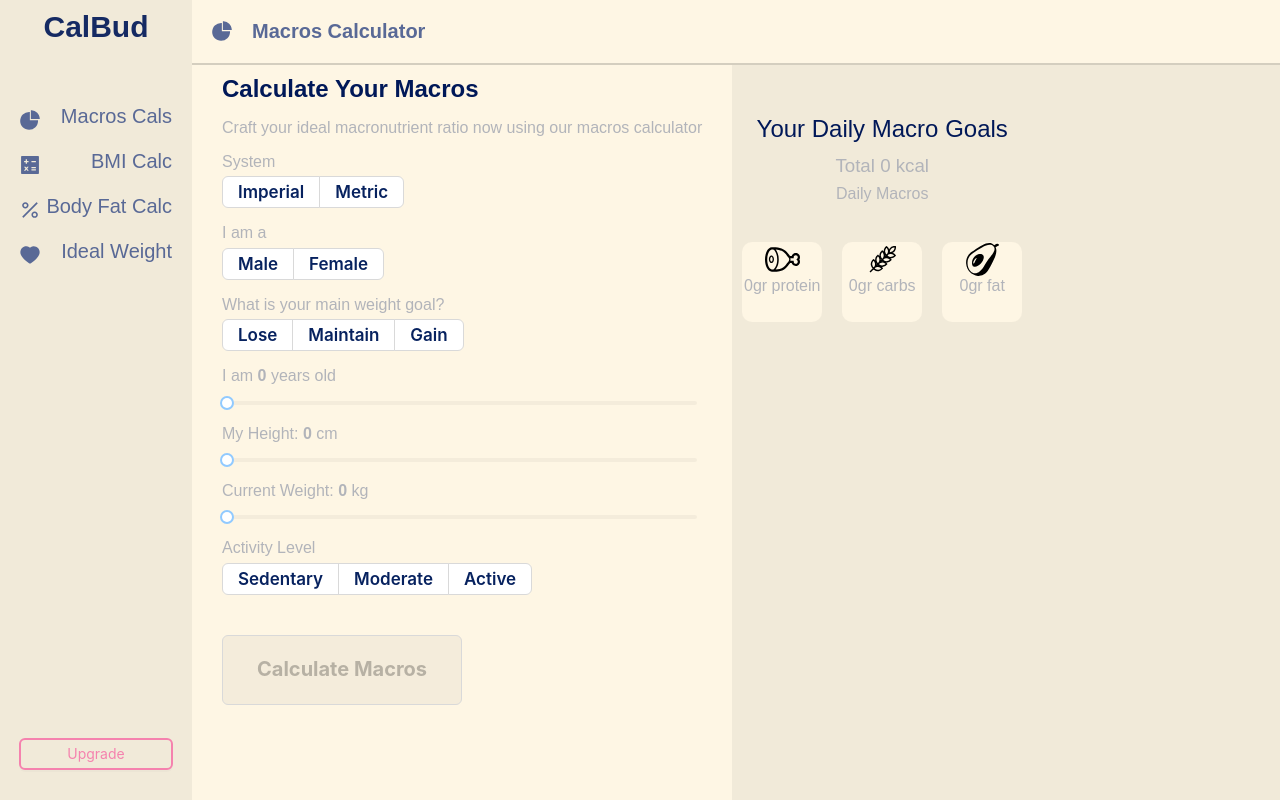
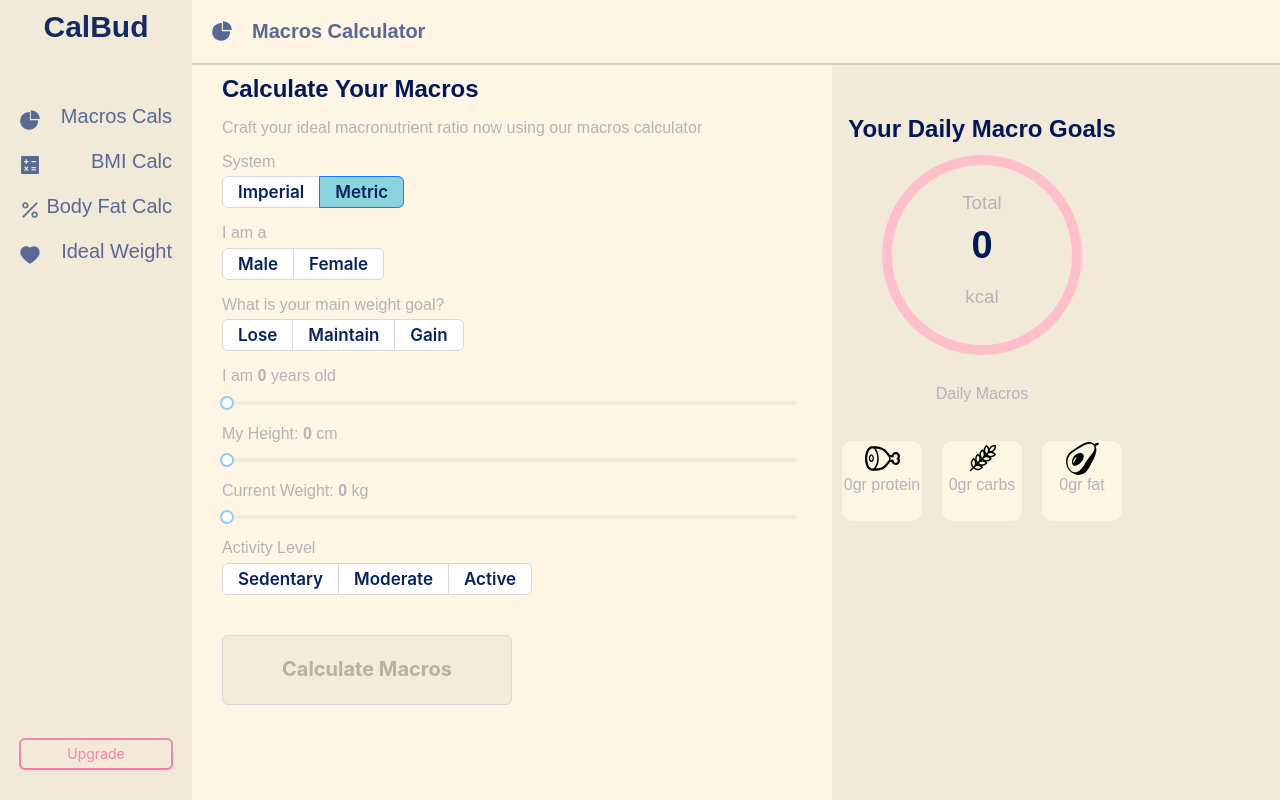
Before and after one commit to berkbozok/calBudDev, a Next.js app: page / in a window 1280 px wide. Built offline with nearby package versions, Linux system fonts and the light colour scheme.

Commit message:
right side improved

```diff
--- a/src/pages/index.tsx
+++ b/src/pages/index.tsx
@@ -73,11 +73,11 @@ export default function Home() {
       bmr = 88.36 + 13.4 * weight + 4.8 * height - 5.7 * age;
       BmrValueComputation = parseInt(bmr.toFixed(0)) * activityLevel * goal;
 
-      setBmrValue(BmrValueComputation);
+      setBmrValue(Math.floor(BmrValueComputation));
     } else {
       bmr = 447.6 + 9.2 * weight + 3.1 * height - 4.3 * age;
       BmrValueComputation = parseInt(bmr.toFixed(0)) * activityLevel * goal;
-      setBmrValue(BmrValueComputation);
+      setBmrValue(Math.floor(BmrValueComputation));
     }
 
     const proteinIntake = Number(
@@ -174,7 +174,7 @@ export default function Home() {
               </p>
               <div>
                 <p>System</p>
-                <Radio.Group onChange={(e) => {}}>
+                <Radio.Group defaultValue="metric" onChange={(e) => {}}>
                   <Radio.Button value="imperial">Imperial</Radio.Button>
                   <Radio.Button value="metric">Metric</Radio.Button>
                 </Radio.Group>
@@ -242,7 +242,12 @@ export default function Home() {
             </div>
             <div className="daily-macro-title">
               <h2 className="right-side-title">Your Daily Macro Goals</h2>
-              <h3>Total {BmrValue} kcal</h3>
+              <div className="circle">
+                <h3>Total </h3>
+                <h3 className="bmr"> {BmrValue} </h3>
+                <h3> kcal</h3>
+              </div>
+
               <h4>Daily Macros</h4>
               <div className="daily-macro-value">
                 <div className="macro-value-div">
--- a/src/styles/globals.css
+++ b/src/styles/globals.css
@@ -137,6 +137,7 @@ p {
 
 .right-side-title {
   color: #001858;
+  font-weight: 740;
 }
 
 .daily-macro-value {
@@ -163,7 +164,7 @@ p {
 .nav-bar {
   background-color: #f1ead9;
   height: 100vh;
-  width: 15vw !important;
+  width: 20vw !important;
   position: relative;
 }
 
@@ -254,6 +255,7 @@ p {
   background-color: #fef6e4;
   height: 100vh;
   padding: 10px 30px 10px 30px;
+  width: 50vw;
 }
 
 .ant-radio-button-wrapper-checked {
@@ -275,6 +277,9 @@ p {
   color: #1677ff;
   background: #ffffff;
   border-color: transparent !important;
+
+  width: 100px;
+  text-align: center;
 }
 
 :where(
@@ -284,3 +289,48 @@ p {
   )::before {
   background-color: transparent !important;
 }
+
+:where(
+    .css-dev-only-do-not-override-mxhywb
+  ).ant-radio-button-wrapper:last-child {
+  border-start-end-radius: 6px;
+  border-end-end-radius: 6px;
+  width: 100px;
+  text-align: center;
+}
+
+:where(
+    .css-dev-only-do-not-override-mxhywb
+  ).ant-radio-button-wrapper:first-child {
+  border-inline-start: 1px solid #d9d9d9;
+  border-start-start-radius: 6px;
+  border-end-start-radius: 6px;
+  width: 100px;
+  text-align: center;
+}
+
+.circle {
+  width: 200px; /* change to your preferred width */
+  height: 200px; /* change to your preferred height */
+  border: 10px solid pink; /* change to your preferred color and thickness */
+  border-radius: 50%; /* make the element a circle */
+  box-sizing: border-box;
+  text-align: center;
+  line-height: 200px; /* set to the height of the circle div */
+  margin-bottom: 30px;
+  display: flex;
+  flex-direction: column;
+  justify-content: center;
+}
+
+.circle h3 {
+  display: inline-block;
+  vertical-align: middle;
+  line-height: normal;
+}
+
+.bmr {
+  font-weight: 700;
+  color: rgb(0, 24, 88);
+  font-size: 38px !important;
+}
```
